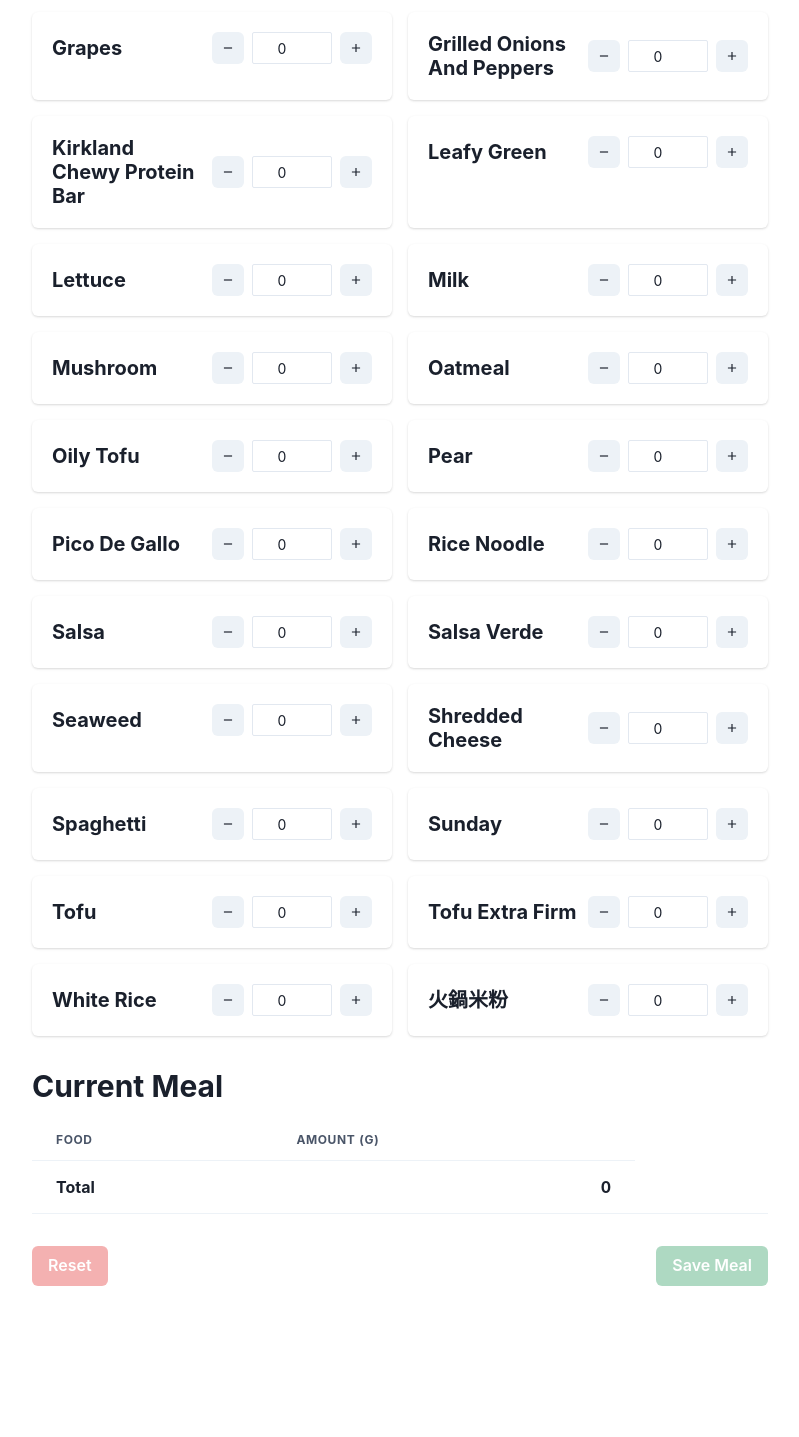
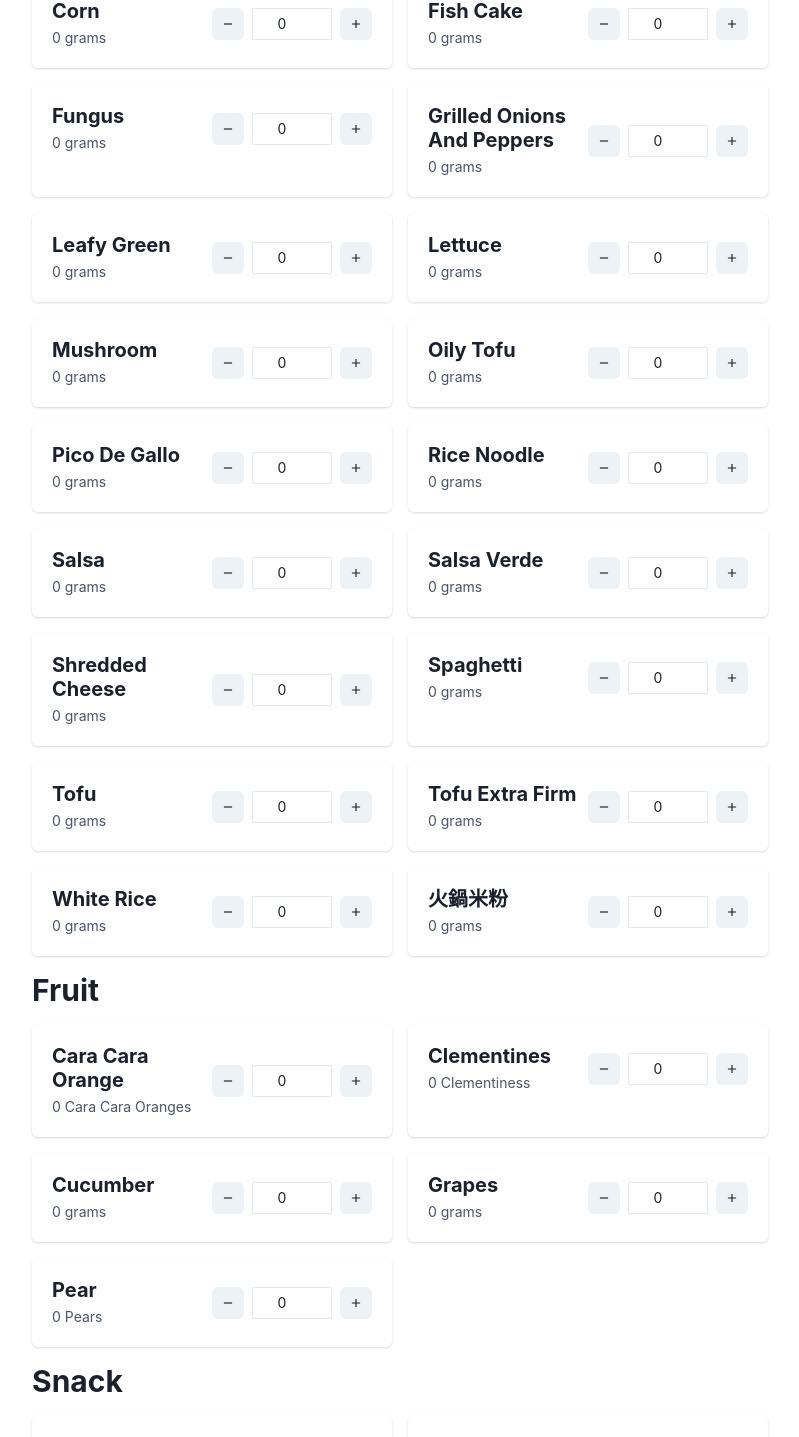
Before and after one commit to Borghese-Gladiator/diet-tracker-pwa, a Next.js app: page / in a window 1280 px wide. Shown: the part 1020-2457 px from the top of the page, without its empty margins (240-1039 px from the left). Before the commit the page ends 2338 px from the top, so only its background shows below. Built offline with nearby package versions, Linux system fonts and the light colour scheme.

Commit message:
feat: Food Grouping + Food Units

```diff
--- a/src/constants/foods.js
+++ b/src/constants/foods.js
@@ -1,68 +1,597 @@
 /*
-- amount
-- calories
-- cholesterol
-- sodium
-- sugar
-- protein
+LOGIC is to have a master list of foods with ALL information needed for display and nutrition
 */
 
-const FOOD_TO_NUTRITION_WITH_UNIT_MAP = {
-  'avocado': { amount: 100, calories: 160, fat: 14.7, cholesterol: 0, sodium: 7, sugar: 0.7 },
-  'banana': { amount: 100, calories: 89, fat: 0.3, cholesterol: 0, sodium: 1, sugar: 12.2 },
-  'bibigo_mini_wontons': { amount: 100, calories: 220, fat: 9, cholesterol: 35, sodium: 470, sugar: 1 },
-  'black_beans': { amount: 100, calories: 132, fat: 0.5, cholesterol: 0, sodium: 1, sugar: 0.3 },
-  'black_fungus': { amount: 100, calories: 25, fat: 0.1, cholesterol: 0, sodium: 5, sugar: 0 },
-  'black_sesame': { amount: 100, calories: 565, fat: 48, cholesterol: 0, sodium: 11, sugar: 0.3 },
-  'blueberry': { amount: 100, calories: 57, fat: 0.3, cholesterol: 0, sodium: 1, sugar: 9.7 },
-  'bread': { amount: 100, calories: 265, fat: 3.2, cholesterol: 0, sodium: 491, sugar: 5 },
-  'brown_rice': { amount: 100, calories: 111, fat: 0.9, cholesterol: 0, sodium: 5, sugar: 0.4 },
-  'cali_b_chicken_bowl': { amount: 100, calories: 185, fat: 6, cholesterol: 40, sodium: 300, sugar: 2 },
-  'cara_cara_orange': { amount: 100, calories: 50, fat: 0.1, cholesterol: 0, sodium: 1, sugar: 9 },
-  'chicken_breast': { amount: 100, calories: 165, fat: 3.6, cholesterol: 85, sodium: 74, sugar: 0 },
-  'chicken_breast_skinless': { amount: 100, calories: 165, fat: 3.6, cholesterol: 85, sodium: 74, sugar: 0 },
-  'chipotle_chicken_bowl': { amount: 100, calories: 210, fat: 8, cholesterol: 50, sodium: 400, sugar: 1.5 },
-  'clementines': { amount: 100, calories: 47, fat: 0.1, cholesterol: 0, sodium: 1, sugar: 9 },
-  'corn': { amount: 100, calories: 86, fat: 1.2, cholesterol: 0, sodium: 15, sugar: 6.3 },
-  'cucumber': { amount: 100, calories: 16, fat: 0.1, cholesterol: 0, sodium: 2, sugar: 1.7 },
-  'edamame': { amount: 100, calories: 121, fat: 5.2, cholesterol: 0, sodium: 6, sugar: 2.2 },
-  'fish_cake': { amount: 100, calories: 143, fat: 7.5, cholesterol: 40, sodium: 400, sugar: 2 },
-  'fungus': { amount: 100, calories: 25, fat: 0.1, cholesterol: 0, sodium: 5, sugar: 0 },
-  'grapes': { amount: 100, calories: 69, fat: 0.2, cholesterol: 0, sodium: 2, sugar: 15 },
-  'grilled_onions_and_peppers': { amount: 100, calories: 45, fat: 1.5, cholesterol: 0, sodium: 12, sugar: 4 },
-  'kirkland_chewy_protein_bar': { amount: 100, calories: 350, fat: 12, cholesterol: 5, sodium: 250, sugar: 4 },
-  'leafy_green': { amount: 100, calories: 20, fat: 0.2, cholesterol: 0, sodium: 50, sugar: 0.8 },
-  'lettuce': { amount: 100, calories: 15, fat: 0.2, cholesterol: 0, sodium: 28, sugar: 0.8 },
-  'milk': { amount: 100, calories: 42, fat: 1, cholesterol: 5, sodium: 44, sugar: 4.7 },
-  'mushroom': { amount: 100, calories: 22, fat: 0.3, cholesterol: 0, sodium: 5, sugar: 2.1 },
-  'oatmeal': { amount: 100, calories: 68, fat: 1.4, cholesterol: 0, sodium: 49, sugar: 0 },
-  'oily_tofu': { amount: 100, calories: 120, fat: 8, cholesterol: 0, sodium: 12, sugar: 0.6 },
-  'pear': { amount: 100, calories: 57, fat: 0.1, cholesterol: 0, sodium: 1, sugar: 9.8 },
-  'pico_de_gallo': { amount: 100, calories: 25, fat: 0.2, cholesterol: 0, sodium: 120, sugar: 2.5 },
-  'rice_noodle': { amount: 100, calories: 109, fat: 0.2, cholesterol: 0, sodium: 12, sugar: 0.1 },
-  'salsa': { amount: 100, calories: 30, fat: 0.2, cholesterol: 0, sodium: 500, sugar: 3 },
-  'salsa_verde': { amount: 100, calories: 32, fat: 0.3, cholesterol: 0, sodium: 460, sugar: 2 },
-  'seaweed': { amount: 100, calories: 45, fat: 0.6, cholesterol: 0, sodium: 87, sugar: 0.5 },
-  'shredded_cheese': { amount: 100, calories: 402, fat: 33, cholesterol: 105, sodium: 621, sugar: 1.3 },
-  'spaghetti': { amount: 100, calories: 158, fat: 0.9, cholesterol: 0, sodium: 1, sugar: 0.6 },
-  'sunday': { amount: 100, calories: 0, fat: 0, cholesterol: 0, sodium: 0, sugar: 0 },
-  'tofu': { amount: 100, calories: 76, fat: 4.8, cholesterol: 0, sodium: 7, sugar: 0.7 },
-  'tofu_extra_firm': { amount: 100, calories: 144, fat: 8, cholesterol: 0, sodium: 10, sugar: 0.5 },
-  'white_rice': { amount: 100, calories: 130, fat: 0.3, cholesterol: 0, sodium: 1, sugar: 0 },
-  '火鍋米粉': { amount: 100, calories: 110, fat: 0.2, cholesterol: 0, sodium: 10, sugar: 0 } // Hotpot rice noodles
+const FOOD_MASTER_MAP = {
+  'avocado': {
+    // nutrition info
+    amount: 100,
+    calories: 160,
+    fat: 14.7,
+    cholesterol: 0,
+    sodium: 7,
+    sugar: 0.7,
+    // metadata
+    foodType: 'breakfast',
+    defaultStep: 1,
+    unitType: 'unit',
+    unitToGrams: 175
+  },
+
+  'banana': {
+    // nutrition info
+    amount: 100,
+    calories: 89,
+    fat: 0.3,
+    cholesterol: 0,
+    sodium: 1,
+    sugar: 12.2,
+    // metadata
+    foodType: 'breakfast',
+    unitType: 'unit',
+    defaultStep: 1,
+    unitToGrams: 175
+  },
+
+  'bibigo_mini_wontons': {
+    // nutrition info
+    amount: 100,
+    calories: 220,
+    fat: 9,
+    cholesterol: 35,
+    sodium: 470,
+    sugar: 1,
+    // metadata
+    foodType: 'lunch_or_dinner',
+    unitType: 'gram',
+    defaultStep: 100,
+  },
+
+  'black_beans': {
+    // nutrition info
+    amount: 100,
+    calories: 132,
+    fat: 0.5,
+    cholesterol: 0,
+    sodium: 1,
+    sugar: 0.3,
+    // metadata
+    foodType: 'lunch_or_dinner',
+    unitType: 'gram',
+    defaultStep: 100,
+  },
+
+  'black_fungus': {
+    // nutrition info
+    amount: 100,
+    calories: 25,
+    fat: 0.1,
+    cholesterol: 0,
+    sodium: 5,
+    sugar: 0,
+    // metadata
+    foodType: 'lunch_or_dinner',
+    unitType: 'gram',
+    defaultStep: 100,
+  },
+
+  'wheat_bread': {
+    // nutrition info
+    amount: 100,
+    calories: 247,
+    fat: 3.3,
+    cholesterol: 0,
+    sodium: 450,
+    sugar: 3.5,
+    // metadata
+    foodType: 'breakfast',
+    unitType: 'gram',
+    defaultStep: 100,
+  },
+
+  'brown_rice': {
+    // nutrition info
+    amount: 100,
+    calories: 111,
+    fat: 0.9,
+    cholesterol: 0,
+    sodium: 5,
+    sugar: 0.4,
+    // metadata
+    foodType: 'lunch_or_dinner',
+    unitType: 'gram',
+    defaultStep: 100,
+  },
+
+  'cali_b_chicken_bowl': {
+    // nutrition info
+    amount: 100,
+    calories: 185,
+    fat: 6,
+    cholesterol: 40,
+    sodium: 300,
+    sugar: 2,
+    // metadata
+    foodType: 'lunch_or_dinner',
+    unitType: 'gram',
+    defaultStep: 100,
+  },
+
+  'cara_cara_orange': {
+    // nutrition info
+    amount: 100,
+    calories: 50,
+    fat: 0.1,
+    cholesterol: 0,
+    sodium: 1,
+    sugar: 9,
+    // metadata
+    foodType: 'fruit',
+    unitType: 'unit',
+    defaultStep: 1,
+    unitToGrams: 175
+  },
+
+  'chicken_breast': {
+    // nutrition info
+    amount: 100,
+    calories: 165,
+    fat: 3.6,
+    cholesterol: 85,
+    sodium: 74,
+    sugar: 0,
+    // metadata
+    foodType: 'lunch_or_dinner',
+    unitType: 'gram',
+    defaultStep: 100,
+  },
+
+  'chicken_breast_skinless': {
+    // nutrition info
+    amount: 100,
+    calories: 165,
+    fat: 3.6,
+    cholesterol: 85,
+    sodium: 74,
+    sugar: 0,
+    // metadata
+    foodType: 'lunch_or_dinner',
+    unitType: 'gram',
+    defaultStep: 100,
+  },
+
+  'chipotle_chicken_bowl': {
+    // nutrition info
+    amount: 100,
+    calories: 210,
+    fat: 8,
+    cholesterol: 50,
+    sodium: 400,
+    sugar: 1.5,
+    // metadata
+    foodType: 'lunch_or_dinner',
+    unitType: 'gram',
+    defaultStep: 100,
+  },
+
+  'clementines': {
+    // nutrition info
+    amount: 100,
+    calories: 47,
+    fat: 0.1,
+    cholesterol: 0,
+    sodium: 1,
+    sugar: 9,
+    // metadata
+    foodType: 'fruit',
+    unitType: 'unit',
+    defaultStep: 1,
+    unitToGrams: 175
+  },
+
+  'corn': {
+    // nutrition info
+    amount: 100,
+    calories: 86,
+    fat: 1.2,
+    cholesterol: 0,
+    sodium: 15,
+    sugar: 6.3,
+    // metadata
+    foodType: 'lunch_or_dinner',
+    unitType: 'gram',
+    defaultStep: 100,
+  },
+
+  'cucumber': {
+    // nutrition info
+    amount: 100,
+    calories: 16,
+    fat: 0.1,
+    cholesterol: 0,
+    sodium: 2,
+    sugar: 1.7,
+    // metadata
+    foodType: 'fruit',
+    unitType: 'gram',
+    defaultStep: 100,
+  },
+
+  'edamame': {
+    // nutrition info
+    amount: 100,
+    calories: 121,
+    fat: 5.2,
+    cholesterol: 0,
+    sodium: 6,
+    sugar: 2.2,
+    // metadata
+    foodType: 'snack',
+    unitType: 'gram',
+    defaultStep: 100,
+  },
+
+  'fish_cake': {
+    // nutrition info
+    amount: 100,
+    calories: 143,
+    fat: 7.5,
+    cholesterol: 40,
+    sodium: 400,
+    sugar: 2,
+    // metadata
+    foodType: 'lunch_or_dinner',
+    unitType: 'gram',
+    defaultStep: 100,
+  },
+
+  'fungus': {
+    // nutrition info
+    amount: 100,
+    calories: 25,
+    fat: 0.1,
+    cholesterol: 0,
+    sodium: 5,
+    sugar: 0,
+    // metadata
+    foodType: 'lunch_or_dinner',
+    unitType: 'gram',
+    defaultStep: 100,
+  },
+
+  'grapes': {
+    // nutrition info
+    amount: 100,
+    calories: 69,
+    fat: 0.2,
+    cholesterol: 0,
+    sodium: 2,
+    sugar: 15,
+    // metadata
+    foodType: 'fruit',
+    unitType: 'gram',
+    defaultStep: 100,
+  },
+
+  'grilled_onions_and_peppers': {
+    // nutrition info
+    amount: 100,
+    calories: 45,
+    fat: 1.5,
+    cholesterol: 0,
+    sodium: 12,
+    sugar: 4,
+    // metadata
+    foodType: 'lunch_or_dinner',
+    unitType: 'gram',
+    defaultStep: 100,
+  },
+
+  'kirkland_chewy_protein_bar': {
+    // nutrition info
+    amount: 100,
+    calories: 350,
+    fat: 12,
+    cholesterol: 5,
+    sodium: 250,
+    sugar: 4,
+    // metadata
+    foodType: 'snack',
+    unitType: 'unit',
+    defaultStep: 1,
+    unitToGrams: 175
+  },
+
+  'leafy_green': {
+    // nutrition info
+    amount: 100,
+    calories: 20,
+    fat: 0.2,
+    cholesterol: 0,
+    sodium: 50,
+    sugar: 0.8,
+    // metadata
+    foodType: 'lunch_or_dinner',
+    unitType: 'gram',
+    defaultStep: 100,
+  },
+
+  'lettuce': {
+    // nutrition info
+    amount: 100,
+    calories: 15,
+    fat: 0.2,
+    cholesterol: 0,
+    sodium: 28,
+    sugar: 0.8,
+    // metadata
+    foodType: 'lunch_or_dinner',
+    unitType: 'gram',
+    defaultStep: 100,
+  },
+
+  'milk': {
+    // nutrition info
+    amount: 100,
+    calories: 42,
+    fat: 1,
+    cholesterol: 5,
+    sodium: 44,
+    sugar: 4.7,
+    // metadata
+    foodType: 'breakfast',
+    unitType: 'gram',
+    defaultStep: 100,
+  },
+
+  'mushroom': {
+    // nutrition info
+    amount: 100,
+    calories: 22,
+    fat: 0.3,
+    cholesterol: 0,
+    sodium: 5,
+    sugar: 2.1,
+    // metadata
+    foodType: 'lunch_or_dinner',
+    unitType: 'gram',
+    defaultStep: 100,
+  },
+
+  'oatmeal': {
+    // nutrition info
+    amount: 100,
+    calories: 68,
+    fat: 1.4,
+    cholesterol: 0,
+    sodium: 49,
+    sugar: 0,
+    // metadata
+    foodType: 'breakfast',
+    unitType: 'gram',
+    defaultStep: 100,
+  },
+
+  'oily_tofu': {
+    // nutrition info
+    amount: 100,
+    calories: 120,
+    fat: 8,
+    cholesterol: 0,
+    sodium: 12,
+    sugar: 0.6,
+    // metadata
+    foodType: 'lunch_or_dinner',
+    unitType: 'gram',
+    defaultStep: 100,
+  },
+
+  'pear': {
+    // nutrition info
+    amount: 100,
+    calories: 57,
+    fat: 0.1,
+    cholesterol: 0,
+    sodium: 1,
+    sugar: 9.8,
+    // metadata
+    foodType: 'fruit',
+    unitType: 'unit',
+    defaultStep: 1,
+    unitToGrams: 175
+  },
+
+  'pico_de_gallo': {
+    // nutrition info
+    amount: 100,
+    calories: 25,
+    fat: 0.2,
+    cholesterol: 0,
+    sodium: 120,
+    sugar: 2.5,
+    // metadata
+    foodType: 'lunch_or_dinner',
+    unitType: 'gram',
+    defaultStep: 100,
+  },
+
+  'rice_noodle': {
+    // nutrition info
+    amount: 100,
+    calories: 109,
+    fat: 0.2,
+    cholesterol: 0,
+    sodium: 12,
+    sugar: 0.1,
+    // metadata
+    foodType: 'lunch_or_dinner',
+    unitType: 'gram',
+    defaultStep: 100,
+  },
+
+  'salsa': {
+    // nutrition info
+    amount: 100,
+    calories: 30,
+    fat: 0.2,
+    cholesterol: 0,
+    sodium: 500,
+    sugar: 3,
+    // metadata
+    foodType: 'lunch_or_dinner',
+    unitType: 'gram',
+    defaultStep: 100,
+  },
+
+  'salsa_verde': {
+    // nutrition info
+    amount: 100,
+    calories: 32,
+    fat: 0.3,
+    cholesterol: 0,
+    sodium: 460,
+    sugar: 2,
+    // metadata
+    foodType: 'lunch_or_dinner',
+    unitType: 'gram',
+    defaultStep: 100,
+  },
+
+  'seaweed': {
+    // nutrition info
+    amount: 100,
+    calories: 45,
+    fat: 0.6,
+    cholesterol: 0,
+    sodium: 87,
+    sugar: 0.5,
+    // metadata
+    foodType: 'snack',
+    unitType: 'gram',
+    defaultStep: 100,
+  },
+
+  'shredded_cheese': {
+    // nutrition info
+    amount: 100,
+    calories: 402,
+    fat: 33,
+    cholesterol: 105,
+    sodium: 621,
+    sugar: 1.3,
+    // metadata
+    foodType: 'lunch_or_dinner',
+    unitType: 'gram',
+    defaultStep: 100,
+  },
+
+  'spaghetti': {
+    // nutrition info
+    amount: 100,
+    calories: 158,
+    fat: 0.9,
+    cholesterol: 0,
+    sodium: 1,
+    sugar: 0.6,
+    // metadata
+    foodType: 'lunch_or_dinner',
+    unitType: 'gram',
+    defaultStep: 100,
+  },
+
+  'sunday': {
+    // nutrition info
+    amount: 100,
+    calories: 0,
+    fat: 0,
+    cholesterol: 0,
+    sodium: 0,
+    sugar: 0,
+    // metadata
+    foodType: 'snack',
+    unitType: 'gram',
+    defaultStep: 100,
+  },
+
+  'tofu': {
+    // nutrition info
+    amount: 100,
+    calories: 76,
+    fat: 4.8,
+    cholesterol: 0,
+    sodium: 7,
+    sugar: 0.7,
+    // metadata
+    foodType: 'lunch_or_dinner',
+    unitType: 'gram',
+    defaultStep: 100,
+  },
+
+  'tofu_extra_firm': {
+    // nutrition info
+    amount: 100,
+    calories: 144,
+    fat: 8,
+    cholesterol: 0,
+    sodium: 10,
+    sugar: 0.5,
+    // metadata
+    foodType: 'lunch_or_dinner',
+    unitType: 'gram',
+    defaultStep: 100,
+  },
+
+  'white_rice': {
+    // nutrition info
+    amount: 100,
+    calories: 130,
+    fat: 0.3,
+    cholesterol: 0,
+    sodium: 1,
+    sugar: 0,
+    // metadata
+    foodType: 'lunch_or_dinner',
+    unitType: 'gram',
+    defaultStep: 100,
+  },
+
+  '火鍋米粉': { // Hotpot rice noodles
+    // nutrition info
+    amount: 100,
+    calories: 110,
+    fat: 0.2,
+    cholesterol: 0,
+    sodium: 10,
+    sugar: 0,
+    // metadata
+    foodType: 'lunch_or_dinner',
+    unitType: 'gram',
+    defaultStep: 100,
+  }
 };
 
-// FOOD_TO_NUTRITION_MAP maps food to nutrition information per exact amount
-export const FOOD_TO_NUTRITION_MAP = Object.entries(FOOD_TO_NUTRITION_WITH_UNIT_MAP).reduce((acc, [foodKey, nutrition]) => {
-  // fancy syntax to remove "amount" from nutrition
-  const { amount, ...nutritionWithoutAmount } = nutrition;
-  acc[foodKey] = nutritionWithoutAmount;
+export const FOOD_GROUP_MAP = Object.entries(FOOD_MASTER_MAP).reduce((acc, [foodKey, food]) => {
+  acc[food['foodType']] = [...(acc[food['foodType']] || []), {
+    key: foodKey,
+    defaultStep: food['defaultStep'],
+    unitType: food['unitType']
+  }];
   return acc;
 }, {});
 
-// FOOD_TO_FOOD_UNIT_MAP maps food to exact amount (grams)
-export const FOOD_TO_FOOD_UNIT_MAP = Object.entries(FOOD_TO_NUTRITION_WITH_UNIT_MAP).reduce((acc, [foodKey, nutrition]) => {
-  acc[foodKey] = nutrition['amount'];
+// FOOD_TO_NUTRITION_MAP maps food to nutrition information per exact amount
+export const FOOD_TO_NUTRITION_MAP = Object.entries(FOOD_MASTER_MAP).reduce((acc, [foodKey, nutrition]) => {
+  // fancy syntax to remove "amount" from nutrition
+  const { amount, calories, fat, cholesterol, sodium, sugar, } = nutrition;
+  acc[foodKey] = { amount, calories, fat, cholesterol, sodium, sugar };
+  return acc;
+}, {});
+
+export const FOOD_UNIT_TO_GRAMS_MAP = Object.entries(FOOD_MASTER_MAP).reduce((acc, [foodKey, foodInfo]) => {
+  if (foodInfo['unitType'] !== 'unit') {
+    return acc;
+  }
+  acc[foodKey] = foodInfo['unitToGrams'];
   return acc;
 }, {});
 
--- a/src/pages/index.js
+++ b/src/pages/index.js
@@ -1,4 +1,4 @@
-import { useState } from 'react';
+import { useState, useMemo } from 'react';
 
 import {
   Box,
@@ -15,6 +15,7 @@ import {
   Table,
   TableContainer,
   Tbody,
+  Text,
   Td,
   Th,
   Thead,
@@ -23,10 +24,12 @@ import {
   useToast,
 } from '@chakra-ui/react';
 import { MdAdd, MdDelete, MdRemove } from 'react-icons/md';
+import { FaCheck, FaUndo } from "react-icons/fa";
 
 import {
-  FOOD_TO_FOOD_UNIT_MAP,
+  FOOD_UNIT_TO_GRAMS_MAP,
   FOOD_TO_NUTRITION_MAP,
+  FOOD_GROUP_MAP,
   foodKeyToHumanReadableStr,
 } from '@/constants/foods';
 import { useMealList } from '@/context/MealListContext';
@@ -50,6 +53,14 @@ export default function Home() {
   // foodAmountObj - foodKey to amount of food in grams
   const [foodAmountObj, setFoodAmountObj] = useState({});
   const isFoodAmountObjEmpty = Object.keys(foodAmountObj).length === 0
+  const foodAmountTotal = useMemo(() => {
+    return Object.entries(foodAmountObj).reduce((acc, [foodKey, foodAmount]) => {
+      if (foodKey in FOOD_UNIT_TO_GRAMS_MAP) {
+        return acc + (foodAmount * FOOD_UNIT_TO_GRAMS_MAP[foodKey]);
+      }
+      return acc + foodAmount;
+    }, 0);
+  }, [foodAmountObj]);
   const handleFoodAmountChange = (foodKey, amount) => {
     // CSS background
     setHighlighted({ [foodKey]: amount > 0 ? 'green.100' : 'red.100' });
@@ -97,9 +108,18 @@ export default function Home() {
         //    X = 300 * 9 / 50
         // GENERALIZE
         //    X = foodAmount * nutritionPerUnitAmount / unitAmount
-        const currFoodNutrition = Object.entries(FOOD_TO_NUTRITION_MAP[foodKey]).reduce(
+
+        // If food is a unit (eg: banana), convert to grams
+        if (foodKey in FOOD_UNIT_TO_GRAMS_MAP) {
+          const unitToGrams = FOOD_UNIT_TO_GRAMS_MAP[foodKey];
+          foodAmount = foodAmount * unitToGrams;
+        }
+
+        // calculate nutrition for this food
+        const { amount, ...nutrition } = FOOD_TO_NUTRITION_MAP[foodKey];  // fancy syntax to remove "amount" from nutrition
+        const currFoodNutrition = Object.entries(nutrition).reduce(
           (acc, [nutritionKey, nutritionPerUnitAmount]) => {
-            acc[nutritionKey] = foodAmount * nutritionPerUnitAmount / FOOD_TO_FOOD_UNIT_MAP[foodKey]
+            acc[nutritionKey] = foodAmount * nutritionPerUnitAmount / amount
             return acc;
           }, {}
         );
@@ -124,9 +144,18 @@ export default function Home() {
   return (
     <Container maxW="container.md" py={8}>
       <VStack spacing={8} align="stretch">
+        <VStack spacing={4} align="stretch">
+          {Object.entries(FOOD_GROUP_MAP).map(([groupName, foods]) => (
+            <Box key={groupName}>
+              <Heading size="lg" mb={4}>{foodKeyToHumanReadableStr(groupName)}</Heading>
               <SimpleGrid columns={{ base: 1, md: 2 }} spacing={4}>
-          {Object.keys(FOOD_TO_NUTRITION_MAP).map((foodKey) => {
+                {foods.map(({ key: foodKey, unitType, defaultStep }) => {
                   const name = foodKeyToHumanReadableStr(foodKey);
+                  const amount = foodAmountObj[foodKey] ?? 0;
+                  const displayAmount = unitType === 'unit'
+                    ? `${amount} ${name}${amount !== 1 ? 's' : ''}`
+                    : `${amount} grams`;
+
                   return (
                     <Card
                       key={foodKey}
@@ -135,15 +164,18 @@ export default function Home() {
                     >
                       <CardBody>
                         <HStack justify="space-between">
+                          <VStack align="start" spacing={1}>
                             <Heading size="md">{name}</Heading>
+                            <Text fontSize="sm" color="gray.600">{displayAmount}</Text>
+                          </VStack>
                           <HStack>
                             <IconButton
                               icon={<MdRemove />}
                               size="sm"
-                        onClick={(e) => { handleFoodAmountChange(foodKey, -foodUnitIncrementMap[foodKey]); }}
+                              onClick={(e) => { handleFoodAmountChange(foodKey, -defaultStep); }}
                             />
                             <NumberInput
-                        value={foodAmountObj[foodKey] ?? 0}
+                              value={amount}
                               onChange={(valueString) =>
                                 setFoodAmountObj((prev) => ({
                                   ...prev,
@@ -158,7 +190,7 @@ export default function Home() {
                             <IconButton
                               icon={<MdAdd />}
                               size="sm"
-                        onClick={(e) => { handleFoodAmountChange(foodKey, foodUnitIncrementMap[foodKey]); }}
+                              onClick={(e) => { handleFoodAmountChange(foodKey, defaultStep); }}
                             />
                           </HStack>
                         </HStack>
@@ -167,6 +199,9 @@ export default function Home() {
                   );
                 })}
               </SimpleGrid>
+            </Box>
+          ))}
+        </VStack>
 
         <Box>
           <Heading size="lg" mb={4}>Current Meal</Heading>
@@ -175,16 +210,19 @@ export default function Home() {
               <Thead>
                 <Tr>
                   <Th>Food</Th>
-                  <Th>Amount (g)</Th>
+                  <Th>Amount</Th>
                 </Tr>
               </Thead>
               <Tbody>
                 {Object.entries(foodAmountObj).map(([foodKey, foodAmount], idx) => {
                   const name = foodKeyToHumanReadableStr(foodKey);
+                  const displayAmount = foodKey in FOOD_UNIT_TO_GRAMS_MAP
+                    ? `${foodAmount} ${name}${foodAmount !== 1 ? 's' : ''}`
+                    : `${foodAmount} g`;
                   return (
                     <Tr key={`${foodKey}-${idx}`}>
                       <Td>{name}</Td>
-                      <Td isNumeric>{foodAmount} (g)</Td>
+                      <Td isNumeric>{displayAmount}</Td>
                       <Td>
                         <IconButton
                           icon={<MdDelete />}
@@ -198,7 +236,7 @@ export default function Home() {
                 })}
                 <Tr fontWeight="bold">
                   <Td>Total</Td>
-                  <Td isNumeric>{Object.values(foodAmountObj).reduce((acc, foodAmount) => acc + foodAmount, 0)}</Td>
+                  <Td isNumeric>{foodAmountTotal} g</Td>
                   <Td />
                 </Tr>
               </Tbody>
```
Also changed, not shown: src/constants/README.md (added). Lines whose indentation alone changed are shown as unchanged.
